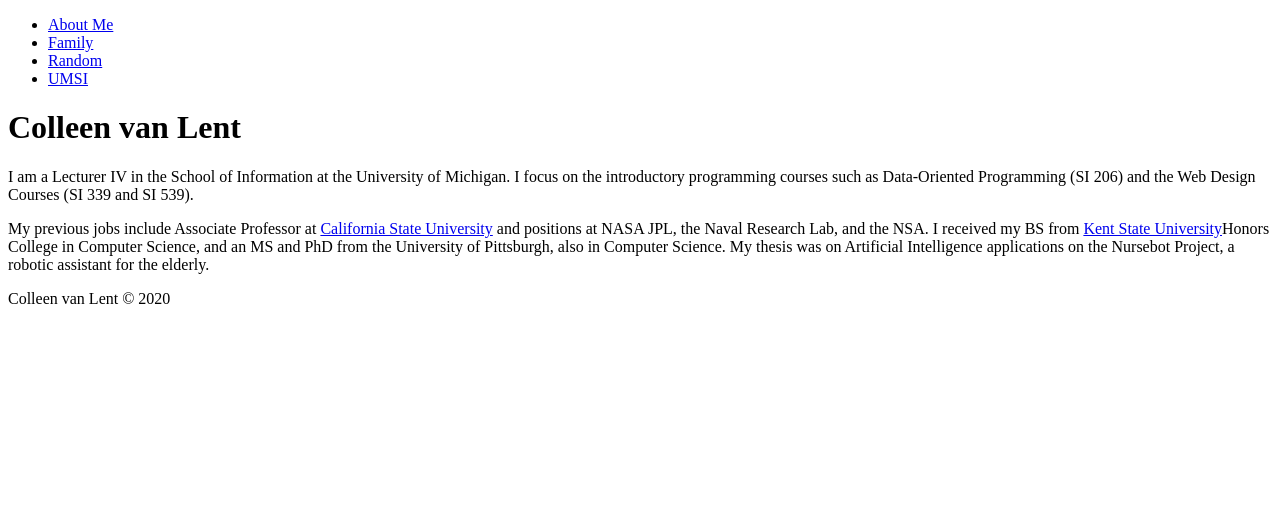
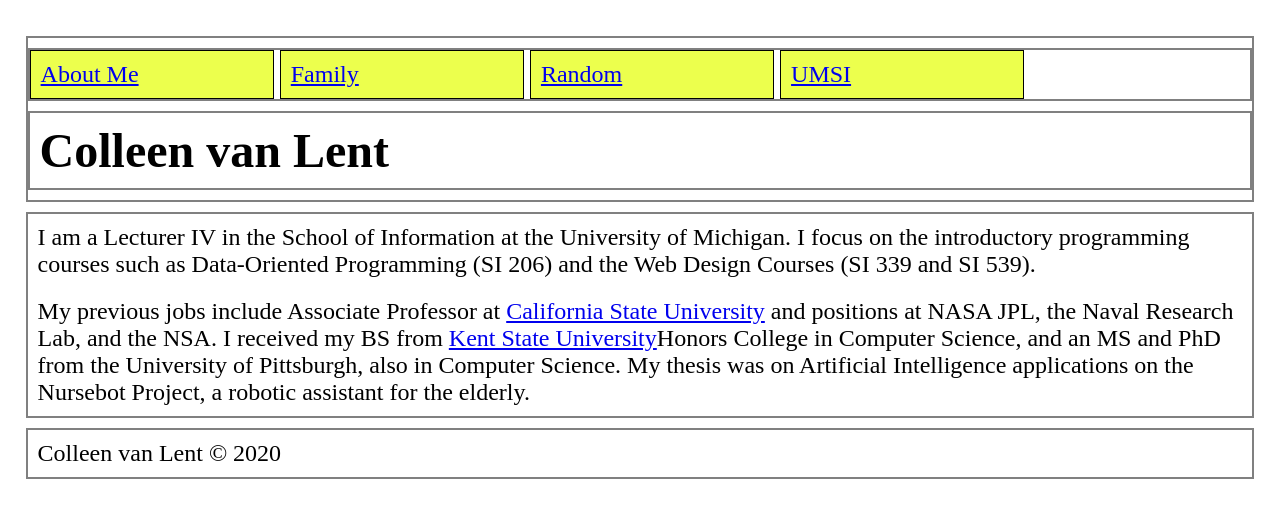
Before and after one commit to aleksduni/homework1-2021, a plain HTML site: page index.html in a window 1280 px wide. Drawn offline with Linux system fonts and the light colour scheme; the site is published under a folder, as on GitHub Pages, so addresses that start at the root find nothing.

Commit message:
Update index.html

```diff
--- a/index.html
+++ b/index.html
@@ -4,8 +4,8 @@
 	<meta charset="UTF-8">
 	<meta name="viewport" content="width=device-width, initial-scale=1.0">
 	<link rel="icon" href="imgs/favicon.ico">
-	<link rel="stylesheet" href="/css/html5reset.css">
-	<link rel="stylesheet" href="/css/style.css">
+	<link rel="stylesheet" href="css/html5reset.css">
+	<link rel="stylesheet" href="css/style.css">
 	<title>About Me</title>
 </head>
 <body>
```
